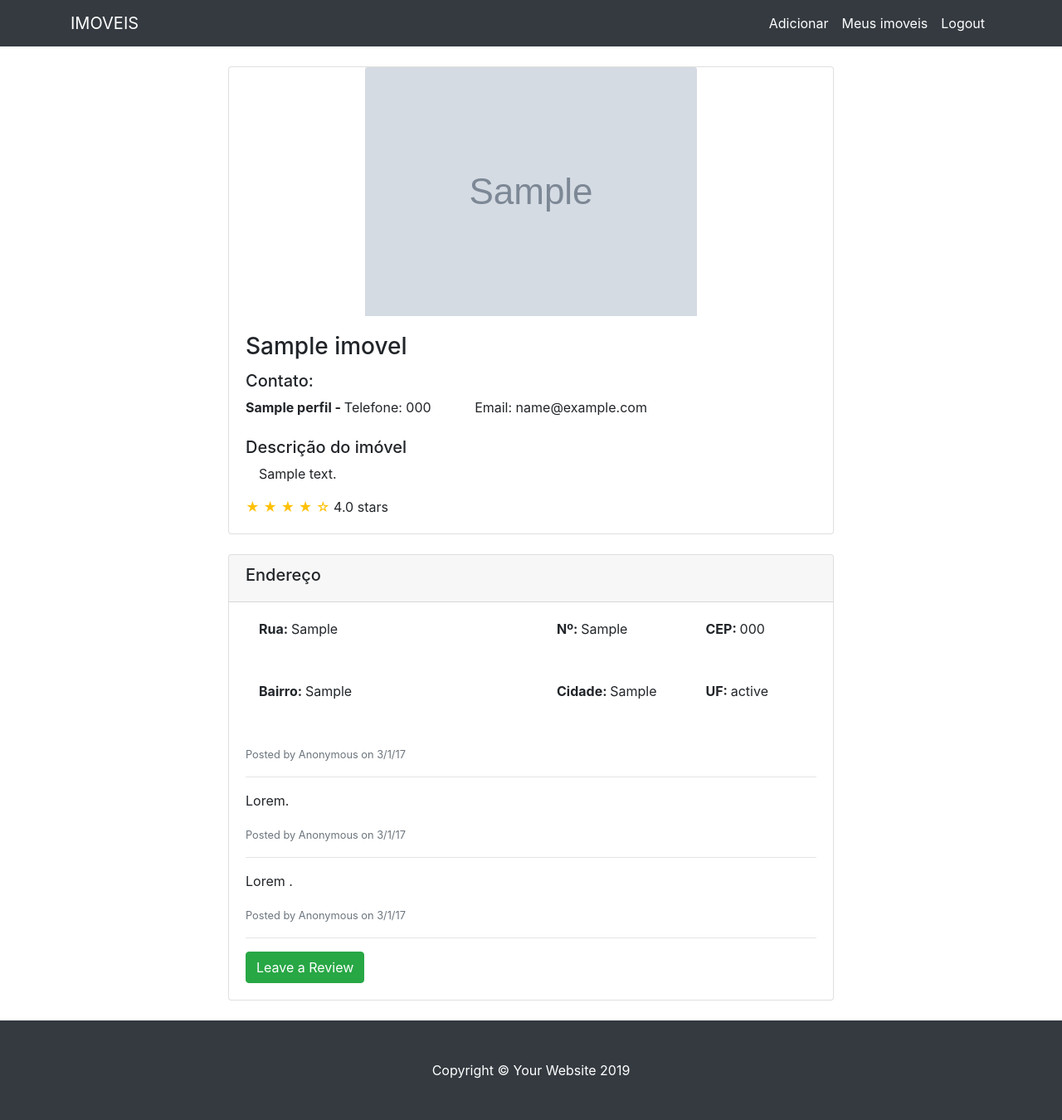
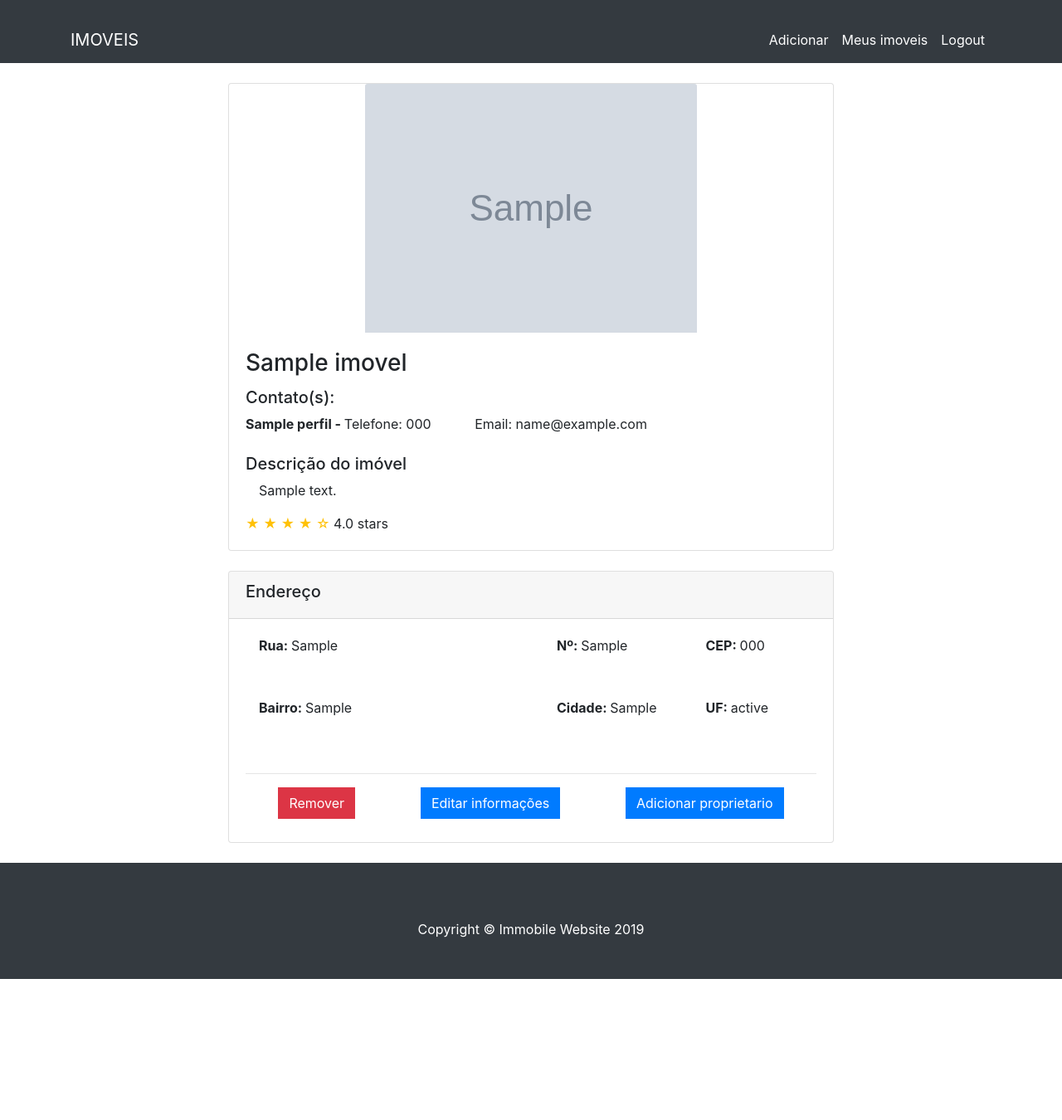
Before and after one commit to vikvik98/Immobile, a Django app: page /item-imovel/1 in a window 1280 px wide. Shown: the whole page at 83% size. After the commit the page ends 1180 px from the top, so only its background shows below. Run offline with Django 3.2, Linux system fonts and the light colour scheme; a user stored in the database is signed in; tables that the repository leaves empty hold one stand-in row (values such as "Sample post"); grey boxes marked "Sample" are stand-in pictures; some libraries are stand-ins or nearby versions.

Commit message:
Sprint 2 finalizado

```diff
--- a/imovel/templates/item_imovel.html
+++ b/imovel/templates/item_imovel.html
@@ -17,10 +17,11 @@
           <h3 class="card-title">{{ imovel.nome }}</h3>
 
           <!-- Contato -->
-          <h5>Contato: </h5>
+          <h5>Contato(s): </h5>
           {% for perfil in imovel.perfis.all %}
           <b>{{ perfil.nome }} - </b>Telefone: {{ perfil.telefone }}
           <a class="m-5">Email: {{ perfil.email }}</a>
+          <br>
           {% endfor %}
 
           <!-- Descricao -->
@@ -40,6 +41,7 @@
           <h5>Endereço</h5>
         </div>
         <div class="card-body">
+
           <div class="row" style="min-height: 150px;">
             <row class="d-flex justify-content-around" style="min-width: 100%;">
               <div class="col" style="min-width:50%;">
@@ -64,30 +66,17 @@
               </div>
             </row>
           </div>
-<!--
-          <row>
-            <p class="d-flex justify-content-around">
-              <a><b class="pl-3">Rua: </b>{{ imovel.rua }} asdfasdfasdfasdfasdfasdfasdfasdf,</a>
-              <a><b class="pl-3">Nº: </b>{{ imovel.numero }},</a>
-              <a><b class="pl-3">Bairro: </b>{{ imovel.bairro }}</a>
-            </p>
-            <p class="d-flex justify-content-around">
-              <a><b class="pl-3">Cidade: </b>{{ imovel.cidade }},</a>
-              <a><b class="pl-3">UF: </b>{{ imovel.estado }},</a>
-              <a><b class="pl-3">CEP: </b>{{ imovel.cep }}</a>
-            </p>
-          </row>
--->
 
-          <small class="text-muted">Posted by Anonymous on 3/1/17</small>
           <hr>
-          <p>Lorem.</p>
-          <small class="text-muted">Posted by Anonymous on 3/1/17</small>
-          <hr>
-          <p>Lorem .</p>
-          <small class="text-muted">Posted by Anonymous on 3/1/17</small>
-          <hr>
-          <a href="#" class="btn btn-success">Leave a Review</a>
+          {% if request.user.perfil in imovel.perfis.all %}
+          <div class="d-flex justify-content-around">
+            <a href="{% url 'remover_imovel' imovel.id %}"
+               class="btn btn-danger rounded-0 mb-2">Remover</a>
+            <a href="{% url 'editar_imovel' imovel.id %}" class="btn btn-primary rounded-0 mb-2">Editar informações</a>
+            <a href="{% url 'add_proprietario' imovel.id %}" class="btn btn-primary rounded-0 mb-2">Adicionar
+              proprietario</a>
+          </div>
+          {% endif %}
         </div>
       </div>
       <!-- /.card -->
@@ -102,76 +91,9 @@
 <!-- Footer -->
 <footer class="py-5 bg-dark">
   <div class="container">
-    <p class="m-0 text-center text-white">Copyright &copy; Your Website 2019</p>
+    <p class="m-0 text-center text-white">Copyright &copy; Immobile Website 2019</p>
   </div>
 </footer>
 <!-- Footer -->
 
-
-<!--</div>-->
-
-<!--<div class="col-xs-12 col-sm-8">-->
-<!--<ul class="list-group">-->
-<!--<li class="list-group-item">Descrição: {{ imovel.descricao }}</li>-->
-<!--<li class="list-group-item">CEP: {{ imovel.cep }}</li>-->
-<!--<li class="list-group-item">Bairro: {{ imovel.bairro }} , Rua: {{ imovel.rua }}, n-->
-<!--{{ imovel.numero }}-->
-<!--</li>-->
-<!--<li class="list-group-item"><i class="fa fa-phone"></i>{{ imovel.cidade }} {{-->
-<!--imovel.estado }}-->
-<!--</li>-->
-<!--<li class="list-group-item"><i class="fa fa-envelope"></i>Tel: {{-->
-<!--imovel.perfil.telefone }}-->
-<!--</li>-->
-<!--<li class="list-group-item"><i class="fa fa-envelope"></i>Proprietário(s): {{-->
-<!--imovel.perfil_set.all }}-->
-<!--</li>-->
-<!--</ul>-->
-<!--<a href="{% url 'remover_imovel' imovel.id %}"-->
-<!--class="btn btn-primary alert-danger rounded-0 mb-2">Remover</a>-->
-<!--<a href="{% url 'editar_imovel' imovel.id %}" class="btn btn-primary rounded-0 mb-2">Editar</a>-->
-<!--<a href="{% url 'add_proprietario' imovel.id %}" class="btn btn-primary rounded-0 mb-2">Adicionar-->
-<!--proprietario</a>-->
-<!--</div>-->
-<!--</div>-->
-<!--</div>-->
-<!--</div>-->
-<!--</div>-->
-<!--</div>-->
-<!--</div>-->
-<!--</div>-->
-
-<!--<button type="button" class="btn btn-primary" data-toggle="modal"-->
-<!--data-target="#myModal">-->
-<!--Launch demo modal-->
-<!--</button>-->
-
-<!--&lt;!&ndash; Modal &ndash;&gt;-->
-<!--<div class="modal fade" id="myModal">-->
-<!--<div class="modal-dialog">-->
-<!--<div class="modal-content">-->
-
-<!--&lt;!&ndash; Modal Header &ndash;&gt;-->
-<!--<div class="modal-header">-->
-<!--<h4 class="modal-title">Modal Heading</h4>-->
-<!--<button type="button" class="close" data-dismiss="modal">×</button>-->
-<!--</div>-->
-
-<!--&lt;!&ndash; Modal body &ndash;&gt;-->
-<!--<div class="modal-body">-->
-<!--Modal body..-->
-<!--</div>-->
-
-<!--&lt;!&ndash; Modal footer &ndash;&gt;-->
-<!--<div class="modal-footer">-->
-<!--<button type="button" class="btn btn-danger" data-dismiss="modal">-->
-<!--Close-->
-<!--</button>-->
-<!--</div>-->
-
-<!--</div>-->
-<!--</div>-->
-<!--</div>-->
-
-
 {% endblock %}
--- a/imovel/templates/perfil_imoveis.html
+++ b/imovel/templates/perfil_imoveis.html
@@ -5,7 +5,7 @@
 
 <!-- Card -->
 <div class="container container mt-4 mb-5">
-    <h3 class="display-4 text-center" style="margin-top:3.5rem"> Meus imoveis </h3>
+    <h3 class="display-4 text-center"> Meus imoveis </h3>
     <hr class="bg-dark mb-4 w-25">
     <div class="row">
         {% for imovel in imoveis %}
--- a/imovel/urls.py
+++ b/imovel/urls.py
@@ -8,6 +8,6 @@ urlpatterns = [
     path('item-imovel/<int:id_imovel>', views.item_imovel, name='item_imovel'),
     path('adicionar-imovel/', views.AdicionarImovelView.as_view(), name='adicionar_imovel'),
     path('remover-imovel/<int:imovel_id>', views.remover_imovel, name='remover_imovel'),
-    path('editar-imovel/<int:id>', views.editar_imovel, name='editar_imovel'),
+    path('item-imovel/<int:id>/editar', views.editar_imovel, name='editar_imovel'),
     path('add-proprietario/<int:id>', views.add_proprietario, name='add_proprietario'),
 ]
--- a/imovel/views.py
+++ b/imovel/views.py
@@ -4,6 +4,7 @@ from django.views.generic.base import View
 
 from imovel.forms import *
 from imovel.models import Imovel
+from usuario.models import Perfil
 
 
 @login_required
@@ -40,8 +41,6 @@ class AdicionarImovelView(View):
             imovel.perfis.add(perfil_logado)
             imovel.save()
             return redirect('home')
-        for a in request.FILES.keys():
-            print(a)
 
         return render(request, self.template_post, {'form': adicionar_imovelForm})
 
@@ -56,13 +55,9 @@ def editar_imovel(request, id):
         adicionar_imovelForm = AdicionarImovelForm(request.POST, request.FILES, instance=imovel)
 
         if adicionar_imovelForm.is_valid():
-            imovel = adicionar_imovelForm.save()
-            # imovel.perfil = get_perfil_logado(request)
-            # imovel.save()
+            adicionar_imovelForm.save()
 
-            return redirect('perfil_imoveis')
-        # for a in request.FILES.keys():
-        #     print(a)
+            return redirect('item_imovel', id)
 
         return render(request, 'adicionar_imovel.html', {'form': adicionar_imovelForm})
 
@@ -79,15 +74,17 @@ def remover_imovel(request, imovel_id):
 
 def add_proprietario(request, id):
     imovel = Imovel.objects.get(id=id)
+    perfil_list = Perfil.objects.exclude(id__in=imovel.perfis.all())
 
     if request.method == 'GET':
         form = AddPerfilForm()
-        return render(request, 'add_proprietario.html', {'form': form})
+        return render(request, 'add_proprietario.html', {'form': form, 'perfil_list': perfil_list})
 
     else:
         form = AddPerfilForm(request.POST)
 
         if form.is_valid():
             imovel.perfis.add(form.cleaned_data['perfis'][0])
+            return redirect('item_imovel', id)
 
-        return render(request, 'add_proprietario.html', {'form': form})
+        return render(request, 'add_proprietario.html', {'form': form, 'perfil_list': perfil_list})
--- a/static/imovel/css/style.css
+++ b/static/imovel/css/style.css
@@ -3,8 +3,15 @@
  * Copyright 2013-2019 Start Bootstrap
  * Licensed under MIT (https://github.com/BlackrockDigital/startbootstrap-shop-item/blob/master/LICENSE)
  */
+
+html {
+    height:100%;
+}
+
+
 body {
   padding-top: 56px;
+  height:100%;
 }
 
 .card-img-top{
@@ -15,3 +22,11 @@ body {
     width: fit-content;
     height: 300px;
 }
+
+/* Select css */
+.container {
+    padding-top: 20px;
+}
+.select2-selection__choice__remove {
+    display: none !important;
+}
```
Also changed, not shown: imovel/templates/add_proprietario.html (+7 -4 lines), imovel/templates/adicionar_imovel.html (+7 -29 lines), imovel/templates/home.html (+5 -16 lines).
